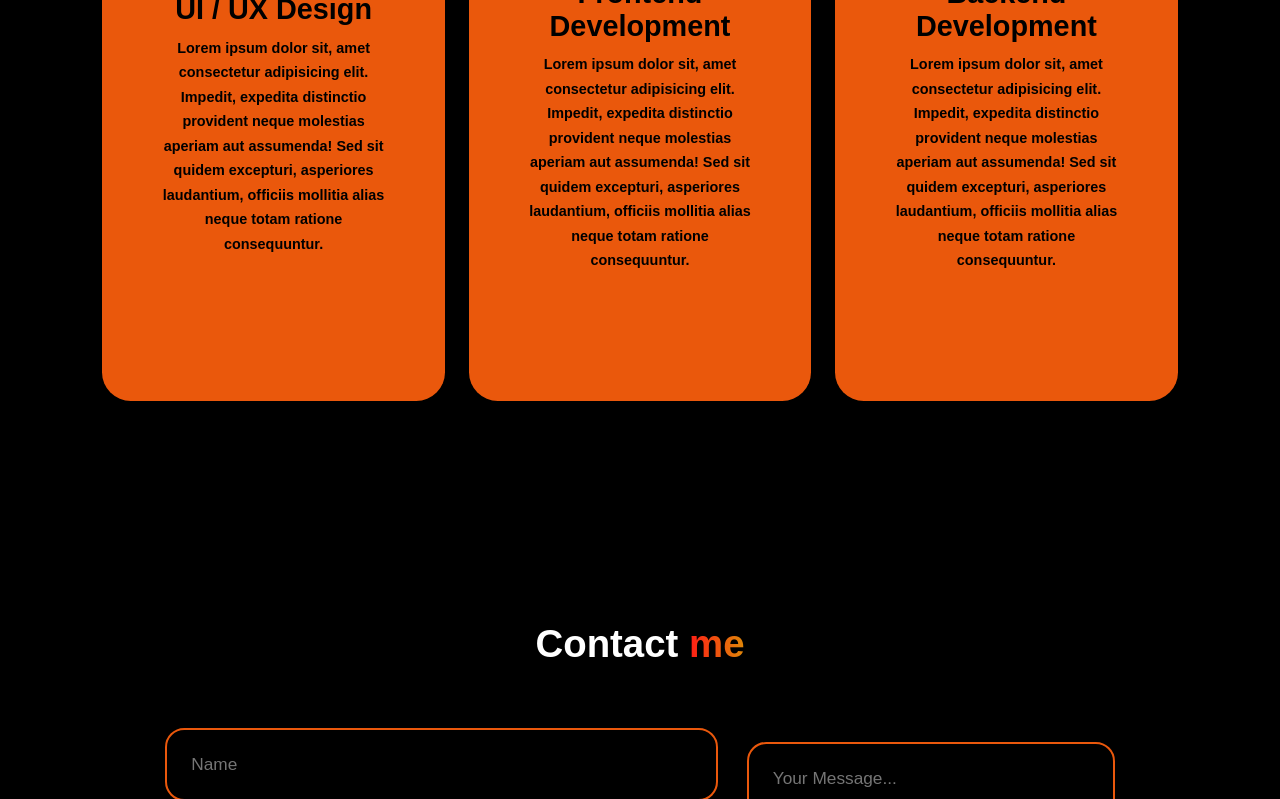
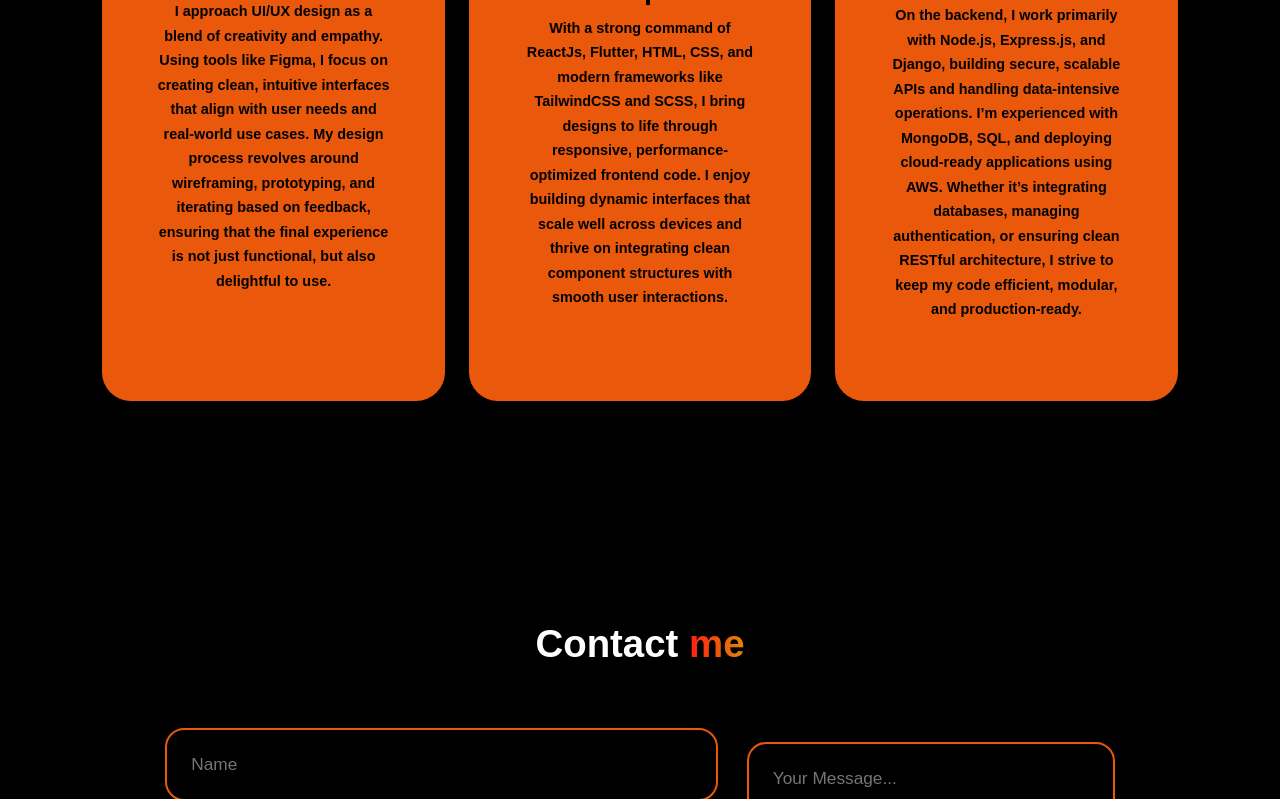
Before and after one commit to Raghavkapil/Portfolio, a plain HTML site: page index.html in a window 1280 px wide. Shown: the part 1968-2767 px from the top of the page. Drawn offline with nearby package versions, Linux system fonts and the light colour scheme.

Commit message:
Portfolio

```diff
--- a/index.html
+++ b/index.html
@@ -35,7 +35,8 @@
             <p> a curious builder, creative thinker, and tech enthusiast passionate about turning bold ideas into
                 impactful solutions. Whether it’s developing full-stack web and mobile apps, crafting immersive 3D
                 scenes, or designing AI-powered systems like AlertEye, I’m always exploring new ways to blend innovation
-                with real-world relevance. <span> Let’s connect, collaborate, or just geek out over cool tech!</span></p>
+                with real-world relevance. <span> Let’s connect, collaborate, or just geek out over cool tech!</span>
+            </p>
 
             <div class="social-icons">
                 <a href="https://github.com/Raghavkapil">
@@ -86,29 +87,35 @@
                 <div class="service-info">
                     <i class="bx bxl-figma"></i>
                     <h4>UI / UX Design</h4>
-                    <p>Lorem ipsum dolor sit, amet consectetur adipisicing elit. Impedit, expedita distinctio provident
-                        neque molestias aperiam aut assumenda! Sed sit quidem excepturi, asperiores laudantium, officiis
-                        mollitia alias neque totam ratione consequuntur.</p>
+                    <p>I approach UI/UX design as a blend of creativity and empathy. Using tools like Figma, I focus on
+                        creating clean, intuitive interfaces that align with user needs and real-world use cases. My
+                        design process revolves around wireframing, prototyping, and iterating based on feedback,
+                        ensuring that the final experience is not just functional, but also delightful to use.</p>
                 </div>
             </div>
             <div class="service-box">
                 <div class="service-info">
                     <i class="bx bx-code"></i>
                     <h4>Frontend Development</h4>
-                    <p>Lorem ipsum dolor sit, amet consectetur adipisicing elit. Impedit, expedita distinctio provident
-                        neque molestias aperiam aut assumenda! Sed sit quidem excepturi, asperiores laudantium, officiis
-                        mollitia alias neque totam ratione consequuntur.</p>
+                    <p>
+                        With a strong command of ReactJs, Flutter, HTML, CSS, and modern frameworks like TailwindCSS and
+                        SCSS, I bring designs to life through responsive, performance-optimized frontend code. I enjoy
+                        building dynamic interfaces that scale well across devices and thrive on integrating clean
+                        component structures with smooth user interactions.</p>
                 </div>
             </div>
             <div class="service-box">
                 <div class="service-info">
                     <i class="bx bx-code-curly"></i>
                     <h4>Backend Development</h4>
-                    <p>Lorem ipsum dolor sit, amet consectetur adipisicing elit. Impedit, expedita distinctio
-                        provident
-                        neque molestias aperiam aut assumenda! Sed sit quidem excepturi, asperiores laudantium,
-                        officiis
-                        mollitia alias neque totam ratione consequuntur.</p>
+                    <p>
+                        On the backend, I work primarily with Node.js, Express.js, and Django, building secure, scalable
+                        APIs and handling data-intensive operations. I’m experienced with MongoDB, SQL, and deploying
+                        cloud-ready applications using AWS. Whether it’s integrating databases, managing authentication,
+                        or ensuring clean RESTful architecture, I strive to keep my code efficient, modular, and
+                        production-ready.
+
+                    </p>
                 </div>
             </div>
         </div>
```
